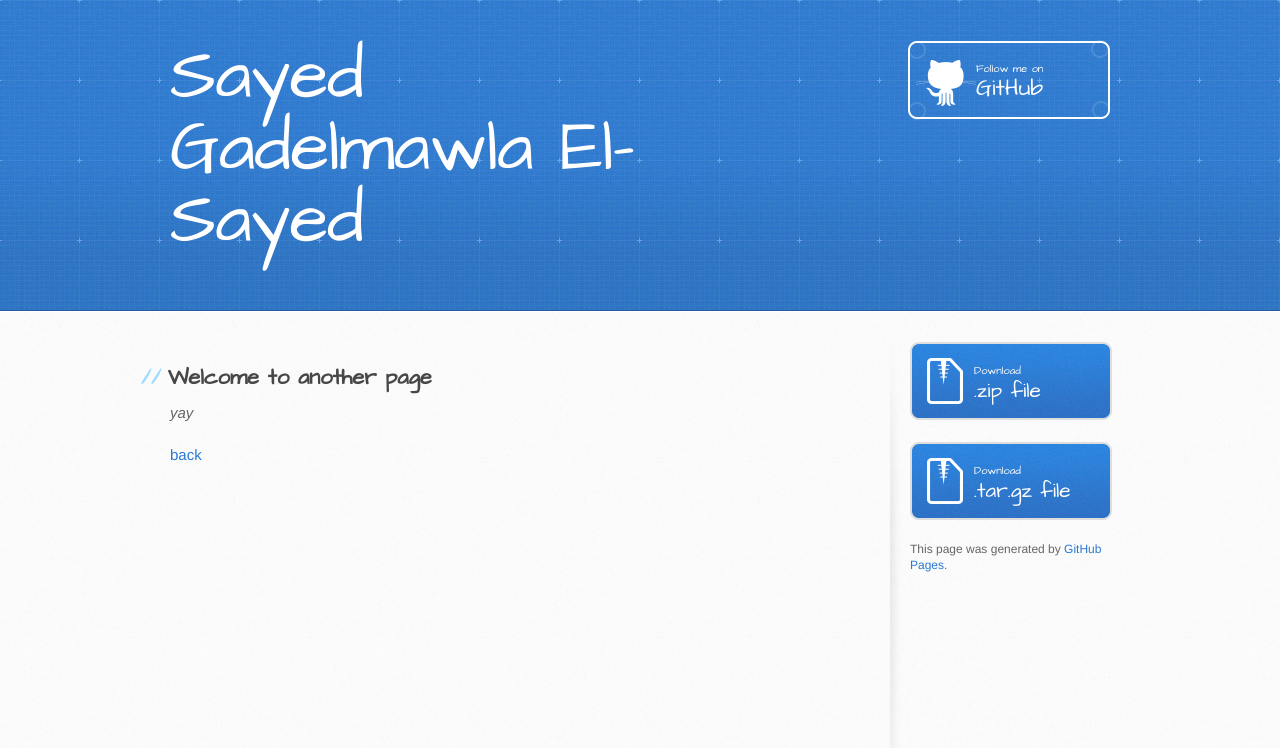
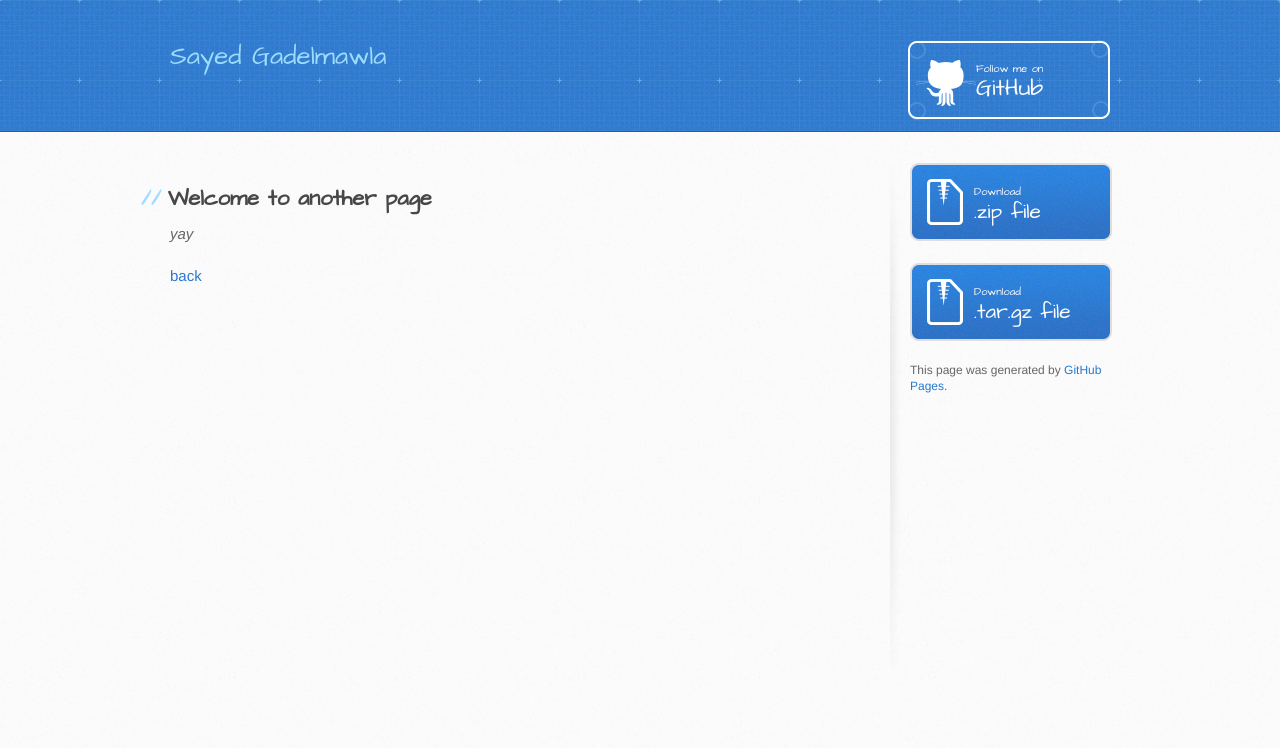
Before and after one commit to Sayed-Gad-ElMoula/Sayed-Gad-ElMoula.github.io, a Jekyll site: the page built from another-page.md, in a window 1280 px wide. Shown: the top 748 px of the page. Built offline with Jekyll 4.4.1, drawn with Linux system fonts in a browser that asks for light colours; our own code applies the rules of GitHub Pages for plain Markdown files.

Commit message:
Update default.html

```diff
--- a/_layouts/default.html
+++ b/_layouts/default.html
@@ -19,9 +19,9 @@
     <header>
       <div class="inner">
         <a href="{{ '/' | absolute_url }}">
-          <h1>Sayed Gadelmawla El-Sayed</h1>
+          <h2>Sayed Gadelmawla</h2>
         </a>
-        <h2>{{ Android Application Developer  }}</h2>
+        <h3>{{ Android Application Developer  }}</h3>
         {% if site.github.is_project_page %}
           <a href="{{ site.github.repository_url }}" class="button"><small>View project on</small> GitHub</a>
         {% endif %}
```
